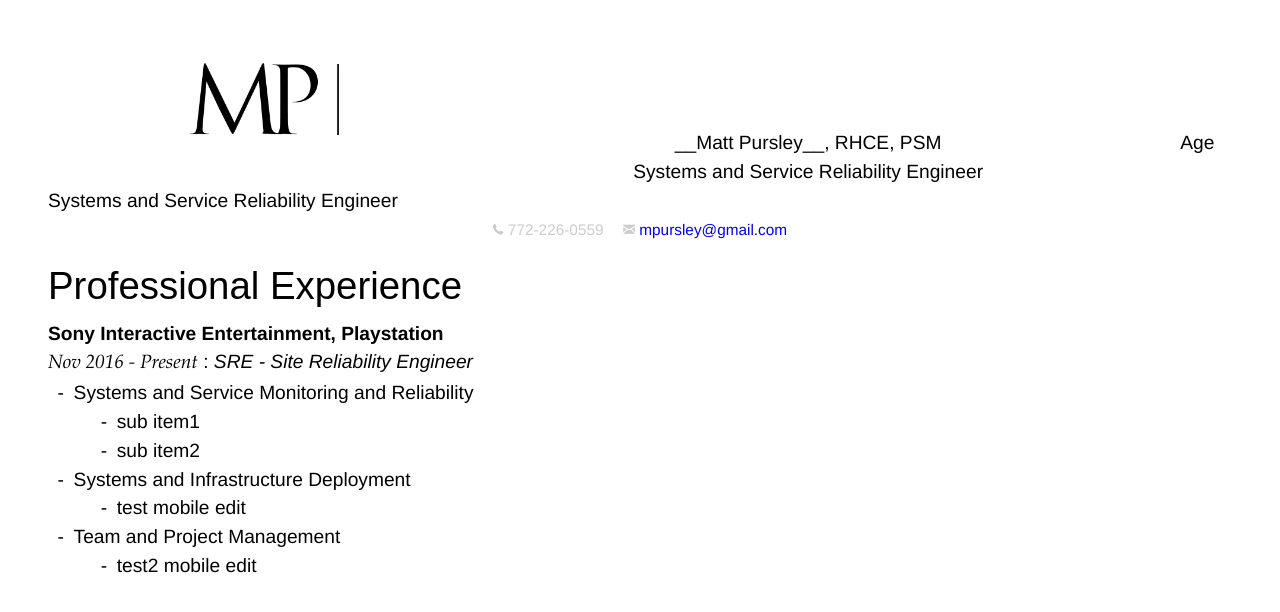
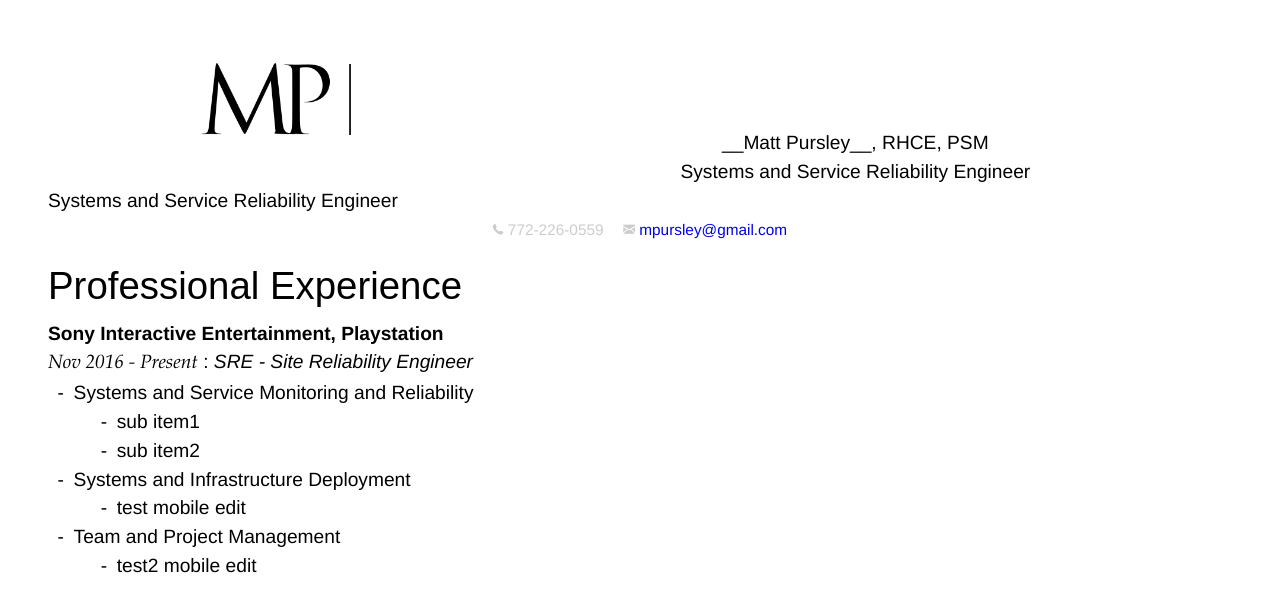
Before and after one commit to mpursley/mpursley.github.io, a Jekyll site: the page built from index_resume_short.md, in a window 1280 px wide. Shown: the top 612 px of the page. Built offline with Jekyll 4.4.1, drawn with Linux system fonts in a browser that asks for light colours.

Commit message:
Update index_resume_short.md

```diff
--- a/index_resume_short.md
+++ b/index_resume_short.md
@@ -6,7 +6,6 @@ title: Matt Pursley's CV
   <tr>
     <th><img src="assets/matt pursley resume logo v2 cropped.png" width="200"></th>
     <th> __Matt Pursley__, RHCE, PSM <br>Systems and Service Reliability Engineer</th>
-    <th>Age</th>
   </tr>
 </table>
 Systems and Service Reliability Engineer
```
